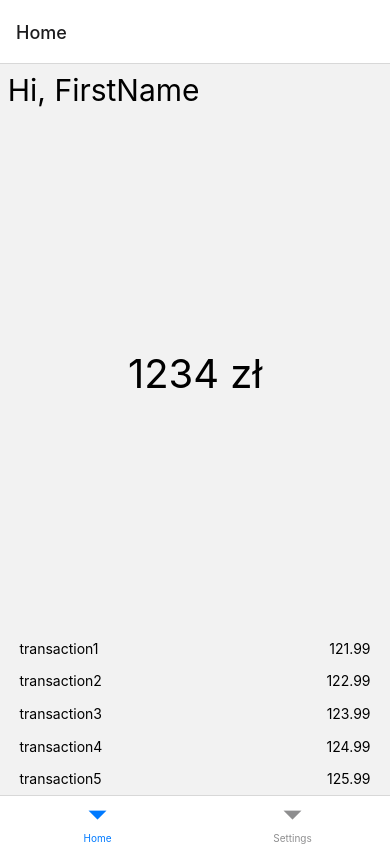
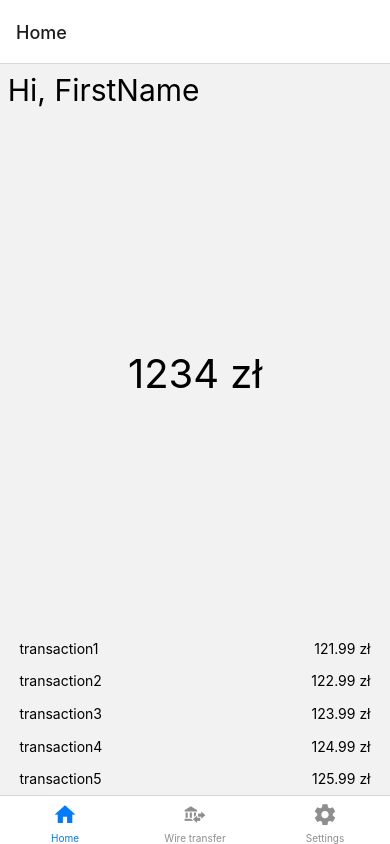
Before and after one commit to StaPauli/BankMobile, a React Native app: screen / in a window 390 px wide. Built offline with nearby package versions, Linux system fonts and the light colour scheme.

Commit message:
Upgraded Home Page with navigation icons added

```diff
--- a/package.json
+++ b/package.json
@@ -20,7 +20,8 @@
     "react-native": "0.69.6",
     "react-native-ionicons": "^4.6.5",
     "react-native-safe-area-context": "4.3.1",
-    "react-native-svg": "12.3.0"
+    "react-native-svg": "12.3.0",
+    "react-native-vector-icons": "^9.2.0"
   },
   "devDependencies": {
     "@babel/core": "^7.12.9"
--- a/src/views/homepage.js
+++ b/src/views/homepage.js
@@ -4,11 +4,11 @@ import { mockUser } from '../mockUser';
 import { NavigationContainer } from '@react-navigation/native';
 import { createNativeStackNavigator } from '@react-navigation/native-stack';
 import { createBottomTabNavigator } from '@react-navigation/bottom-tabs';
-import Icon from 'react-native-ionicons';
+import MaterialCommunityIcons from 'react-native-vector-icons/MaterialCommunityIcons';
+
 
 function HomeScreen(){
     return(
-
             <View style={styles.homePageHeader}>
                 <View style={styles.nameContainer}>
                     <Text style={styles.name}>Hi, {mockUser.firstName}</Text>
@@ -22,7 +22,7 @@ function HomeScreen(){
                         renderItem={({item}) =>
                         <View style={styles.transactionHistoryRow}>
                             <Text >{item.key}</Text>
-                            <Text >{item.value}</Text>
+                            <Text >{item.value} zł</Text>
                         </View>
                          }
                     ></FlatList>
@@ -47,8 +47,33 @@ export default function showHomePage () {
     return (
         <NavigationContainer>
             <Tab.Navigator>
-                <Tab.Screen name='Home' component={HomeScreen} />
-                <Tab.Screen name='Settings' component={ExampleSettings} />
+                <Tab.Screen
+                    name='Home'
+                    component={HomeScreen}
+                     options={{
+                           tabBarLabel: 'Home',
+                           tabBarIcon: ({ color, size }) => (
+                             <MaterialCommunityIcons name="home" color={color} size={size} />
+                           ),
+                         }}/>
+                 <Tab.Screen
+                     name='Wire transfer'
+                     component={ExampleSettings}
+                     options={{
+                         tabBarLabel: 'Wire transfer',
+                         tabBarIcon: ({ color, size }) => (
+                           <MaterialCommunityIcons name="bank-transfer" color={color} size={size} />
+                         ),
+                       }}/>
+                <Tab.Screen
+                    name='Settings'
+                    component={ExampleSettings}
+                    options={{
+                        tabBarLabel: 'Settings',
+                        tabBarIcon: ({ color, size }) => (
+                          <MaterialCommunityIcons name="cog" color={color} size={size} />
+                        ),
+                      }}/>
             </Tab.Navigator>
         </NavigationContainer>
       );
@@ -75,7 +100,6 @@ const styles = StyleSheet.create({
         alignItems: 'center',
         justifyContent: 'center'
     },
-
     transactionHistoryRow: {
        flex:2,
        flexDirection: 'row',
```
Also changed, not shown: 1 other file (tests, documents, lock files or other folders).
